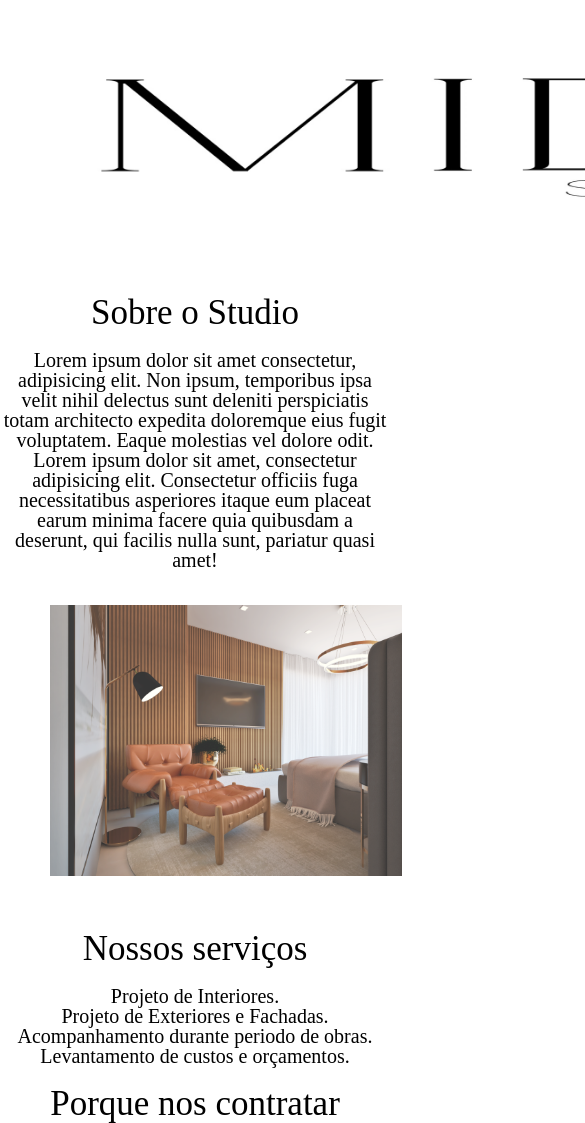
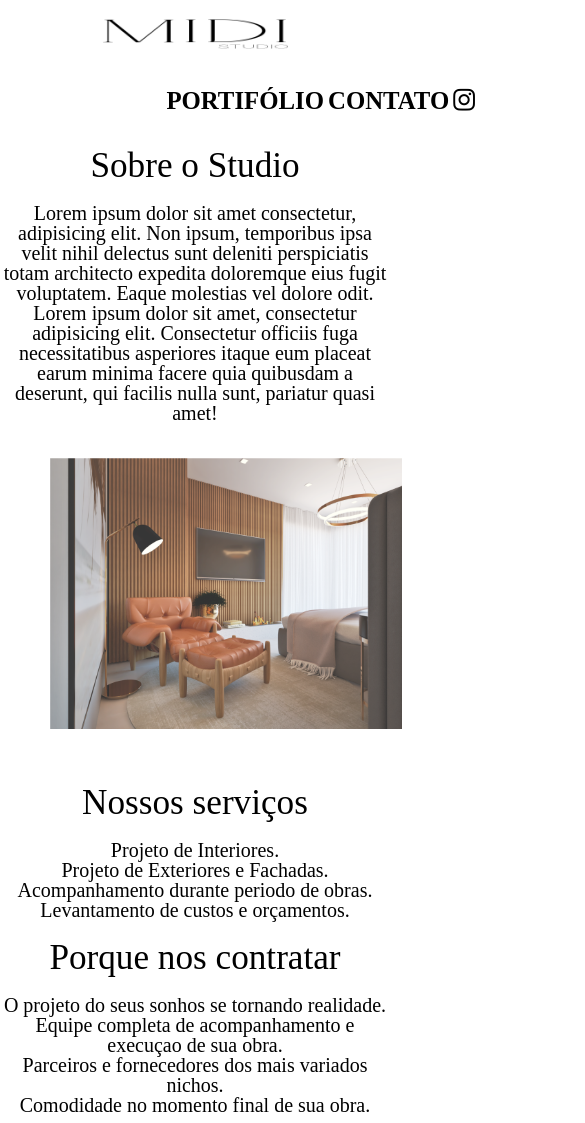
Before and after one commit to RaFrassi/MIDI-Studio, a plain HTML site: page index.html in a window 390 px wide. Shown: the top 1123 px of the page, 585 px wide, since content can reach past the window. Drawn offline with Linux system fonts and the light colour scheme.

Commit message:
Correçao responsividade todas as paginas

```diff
--- a/css/contato.css
+++ b/css/contato.css
@@ -1,37 +1,42 @@
 @import url('https://fonts.googleapis.com/css2?family=Dancing+Script:wght@500&family=Itim&display=swap');
 
-h1 img {
-        width: 100%;
-        height: 300px;
+.h1__img {
+        width: 60%;
+        height: 30%;
+        object-fit: cover;
+        object-position: bottom;
         margin: auto;
         display: block;
 }
 
 .box {
         position: relative;
-        width: 940px;
-        margin: 0 auto;
+        width: 46rem;
+        margin: auto;
+        padding: 1.85rem;
+}
 
-}
 
 nav {
         position: absolute;
-        padding: 30px;
-        top: 220px;
+        padding: 4.4rem;
+        top: 1.25rem;
         right: 0;
-
+        display: block;
 }
 
 nav li {
         display: inline;
-        margin: 0 0 0 15px;
+        margin: 0 0 0 0.95rem;
+        margin: auto;
+        position: relative;
 }
 
 nav a {
         text-transform: uppercase;
         color: #000000;
         font-weight: bold;
-        font-size: 25px;
+        font-size: 1.55rem;
         text-decoration: none;
 }
 
@@ -105,18 +110,24 @@ form label {
 
 .imgfooter {
         align-items: center;
-        padding: 20px 0;
+        padding: 1.25rem 0;
 }
 
 footer {
         text-align: center;
-        padding: 20px 0;
+        padding: 1.25rem 0;
 }
 
 
 .copyright {
-        padding: 20px;
+        padding: 1.25rem;
         color: #020000;
-        font-size: 13px;
-        margin: 30px 0 0;
+        font-size: 0.82rem;
+        margin: 1.90rem 0 0;
 }
+
+@media screen and (max-width:844px) {
+        nav {
+                left: 10.40rem;
+        }
+}
--- a/css/index.css
+++ b/css/index.css
@@ -1,10 +1,7 @@
 @import url('https://fonts.googleapis.com/css2?family=Dancing+Script:wght@500&family=Itim&display=swap');
 
-
-
-
 .h1__img {
-        width: 100%;
+        width: 60%;
         height: 30%;
         object-fit: cover;
         object-position: bottom;
@@ -14,29 +11,32 @@
 
 .box {
         position: relative;
-        width: 940px;
-        margin: 0 auto;
+        width: 46rem;
+        margin: auto;
+        padding: 1.85rem;
+}
 
-}
 
 nav {
         position: absolute;
-        padding: 30px;
-        top: 220px;
+        padding: 4.4rem;
+        top: 1.25rem;
         right: 0;
-
+        display: block;
 }
 
 nav li {
         display: inline;
-        margin: 0 0 0 15px;
+        margin: 0 0 0 0.95rem;
+        margin: auto;
+        position: relative;
 }
 
 nav a {
         text-transform: uppercase;
         color: #000000;
         font-weight: bold;
-        font-size: 25px;
+        font-size: 1.55rem;
         text-decoration: none;
 }
 
@@ -46,9 +46,9 @@ nav a:hover {
 }
 
 .studio {
-        padding: 20px;
+        padding: 1.25rem;
         text-align: center;
-        font-size: 35px;
+        font-size: 2.20rem;
 }
 
 .bedroomm {
@@ -58,7 +58,7 @@ nav a:hover {
 
 section p {
         text-align: center;
-        font-size: 20px;
+        font-size: 1.25rem;
 }
 
 
@@ -68,9 +68,9 @@ li {
 }
 
 section img {
-        padding: 35px;
+        padding: 2.20rem;
         opacity: 0.8;
-        border-radius: 10px;
+        border-radius: 0.75rem;
         margin: auto;
         display: block;
 }
@@ -78,24 +78,30 @@ section img {
 
 .work {
         text-align: center;
-        font-size: 20px;
+        font-size: 1.25rem;
 
 }
 
 .imgfooter {
         align-items: center;
-        padding: 20px 0;
+        padding: 1.25rem 0;
 }
 
 footer {
         text-align: center;
-        padding: 20px 0;
+        padding: 1.25rem 0;
 }
 
 
 .copyright {
-        padding: 20px;
+        padding: 1.25rem;
         color: #020000;
-        font-size: 13px;
-        margin: 30px 0 0;
+        font-size: 0.82rem;
+        margin: 1.90rem 0 0;
 }
+
+@media screen and (max-width:844px) {
+        nav {
+                left: 10.40rem;
+        }
+}
--- a/css/portifolio.css
+++ b/css/portifolio.css
@@ -1,36 +1,42 @@
 @import url('https://fonts.googleapis.com/css2?family=Dancing+Script:wght@500&family=Itim&display=swap');
 
-h1 img {
-        width: 100%;
+.h1__img {
+        width: 60%;
+        height: 30%;
+        object-fit: cover;
+        object-position: bottom;
         margin: auto;
         display: block;
 }
 
 .box {
         position: relative;
-        width: 940px;
-        margin: 0 auto;
+        width: 46rem;
+        margin: auto;
+        padding: 1.85rem;
+}
 
-}
 
 nav {
         position: absolute;
-        padding: 30px;
-        top: 220px;
+        padding: 4.4rem;
+        top: 1.25rem;
         right: 0;
-
+        display: block;
 }
 
 nav li {
         display: inline;
-        margin: 0 0 0 15px;
+        margin: 0 0 0 0.95rem;
+        margin: auto;
+        position: relative;
 }
 
 nav a {
         text-transform: uppercase;
         color: #000000;
         font-weight: bold;
-        font-size: 25px;
+        font-size: 1.55rem;
         text-decoration: none;
 }
 
@@ -83,3 +89,9 @@ footer {
         font-size: 13px;
         margin: 30px 0 0;
 }
+
+@media screen and (max-width:844px) {
+        nav {
+                left: 10.40rem;
+        }
+}
--- a/index.html
+++ b/index.html
@@ -16,16 +16,16 @@
 
 <body>
         <header>
-
+                <div>
+                        <h1><img class="h1__img" src="./images/LOGO.png"></h1>
+                </div>
                 <div class="box">
-                        <h1><img class="h1__img" src="./images/LOGO.png"></h1>
                         <nav>
-
                                 <ul>
                                         <li><a href="portifolio.html">Portifólio</a></li>
                                         <li><a href="contato.html">Contato</a></li>
-                                        <a href="https://instagram.com/midistudioo?igshid=OGQ2MjdiOTE="><i
-                                                        class="fa-brands fa-instagram"></i></a>
+                                        <li><a href="https://instagram.com/midistudioo?igshid=OGQ2MjdiOTE="><i
+                                                                class="fa-brands fa-instagram"></i></a></li>
                                 </ul>
                         </nav>
                 </div>
```
Also changed, not shown: contato.html (+3 -1 lines), portifolio.html (+3 -1 lines).
